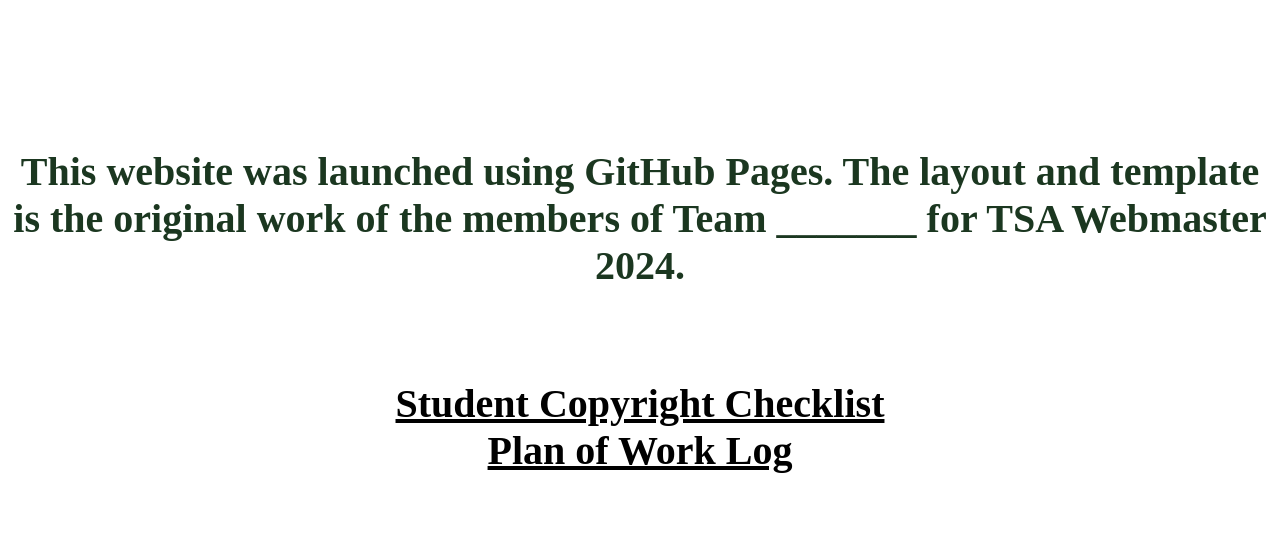
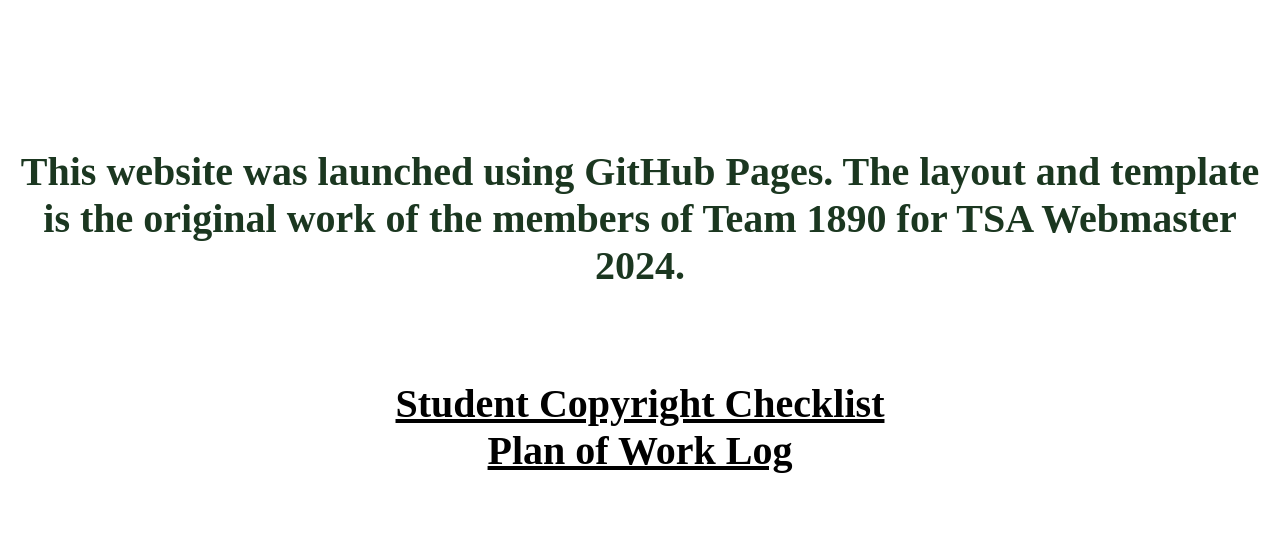
Before and after one commit to soapmb/tsa-webmaster-24, a plain HTML site: page references.html in a window 1280 px wide. Shown: the part 243-800 px from the top of the page. Drawn offline with nearby package versions, Linux system fonts and the light colour scheme; a web font is replaced by a local one.

Commit message:
team name

```diff
--- a/references.html
+++ b/references.html
@@ -50,7 +50,7 @@
       <div class="body">
 
         <h2>This website was launched using GitHub Pages. The layout and template is the original work
-          of the members of Team _______ for TSA Webmaster 2024.</h2>
+          of the members of Team 1890 for TSA Webmaster 2024.</h2>
         <br>
         <h3 style="text-align: center;">
           <a href="https://drive.google.com/file/d/1YDvWjh5CrHG4cTMa7GEuvZ2DUql6g8QG/view?usp=sharing" target="_blank"
```
